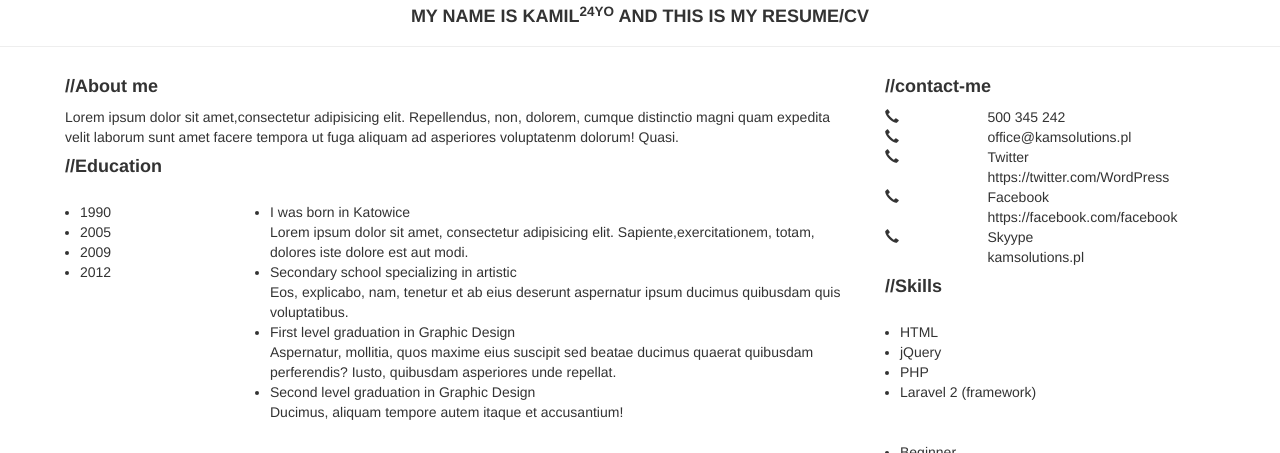
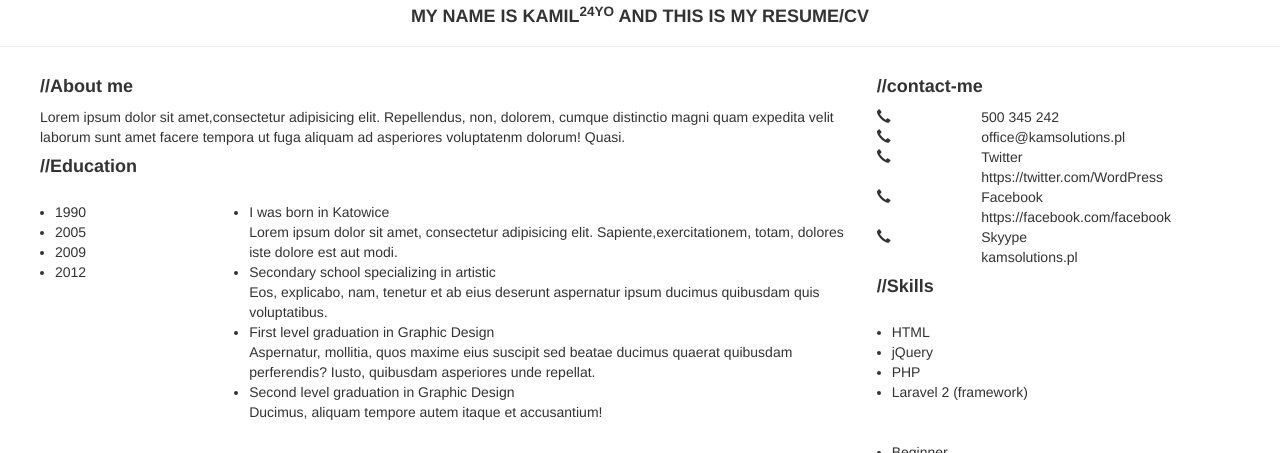
Before and after one commit to QingHes/105, a website: page index.html in a window 1280 px wide. Shown: the part 319-772 px from the top of the page. Drawn offline with nearby package versions, Linux system fonts and the light colour scheme.

Commit message:
index.html

```diff
--- a/index.html
+++ b/index.html
@@ -22,8 +22,7 @@
         }
 
         .container-fluid{
-
-            margin-left:50px;
+            margin-left:25px;
         overflow: auto;
         }
         ul{
```
